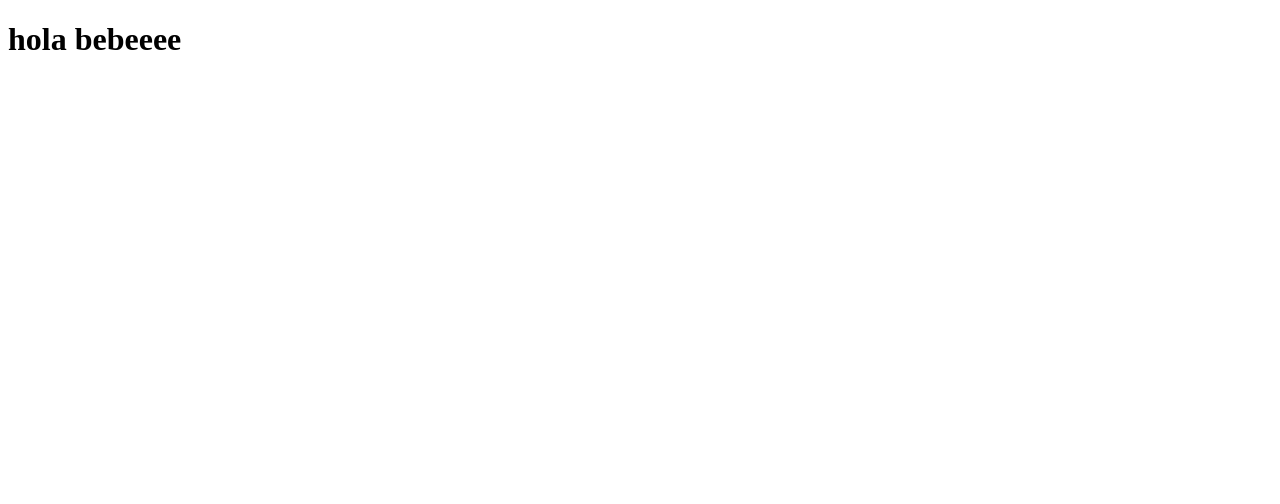
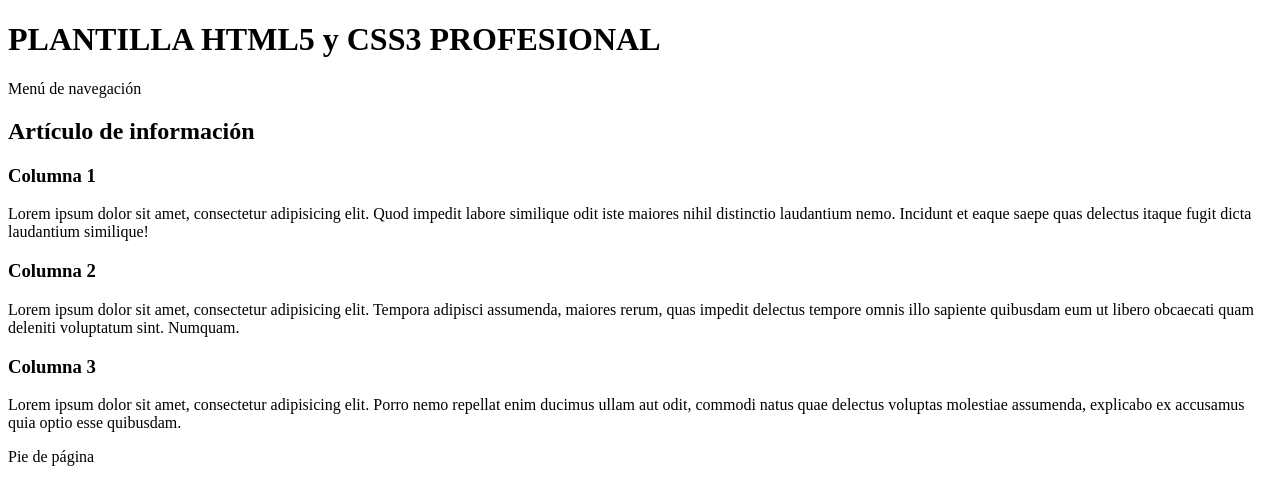
Before and after one commit to julior669/practica-, a plain HTML site: page index.html in a window 1280 px wide. Drawn offline with Linux system fonts and the light colour scheme.

Commit message:
version1

```diff
--- a/index.html
+++ b/index.html
@@ -1,11 +1,34 @@
 <!DOCTYPE html>
 <html lang="en">
 <head>
-	<meta charset="UTF-8">
-	<meta name="viewport" content="width=device-width, initial-scale=1.0">
-	<title>Document</title>
+    <meta charset="UTF-8">
+    <title>Document</title>
+    <link rel="stylesheet" href="practica7.css">
 </head>
 <body>
-	<h1>hola bebeeee</h1>
+
+    <header>
+        <h1>PLANTILLA HTML5 y CSS3 PROFESIONAL</h1>
+        <nav>Menú de navegación</nav>
+    </header>
+
+    <article>
+        <h2>Artículo de información</h2>
+        <section>
+            <h3>Columna 1</h3>
+            <p>Lorem ipsum dolor sit amet, consectetur adipisicing elit. Quod impedit labore similique odit iste maiores nihil distinctio laudantium nemo. Incidunt et eaque saepe quas delectus itaque fugit dicta laudantium similique!</p>
+        </section>
+        <section>
+            <h3>Columna 2</h3>
+            <p>Lorem ipsum dolor sit amet, consectetur adipisicing elit. Tempora adipisci assumenda, maiores rerum, quas impedit delectus tempore omnis illo sapiente quibusdam eum ut libero obcaecati quam deleniti voluptatum sint. Numquam.</p>
+        </section>
+        <section>
+            <h3>Columna 3</h3>
+            <p>Lorem ipsum dolor sit amet, consectetur adipisicing elit. Porro nemo repellat enim ducimus ullam aut odit, commodi natus quae delectus voluptas molestiae assumenda, explicabo ex accusamus quia optio esse quibusdam.</p>
+        </section>
+    </article>
+
+    <footer>Pie de página</footer>
+
 </body>
 </html>
```
